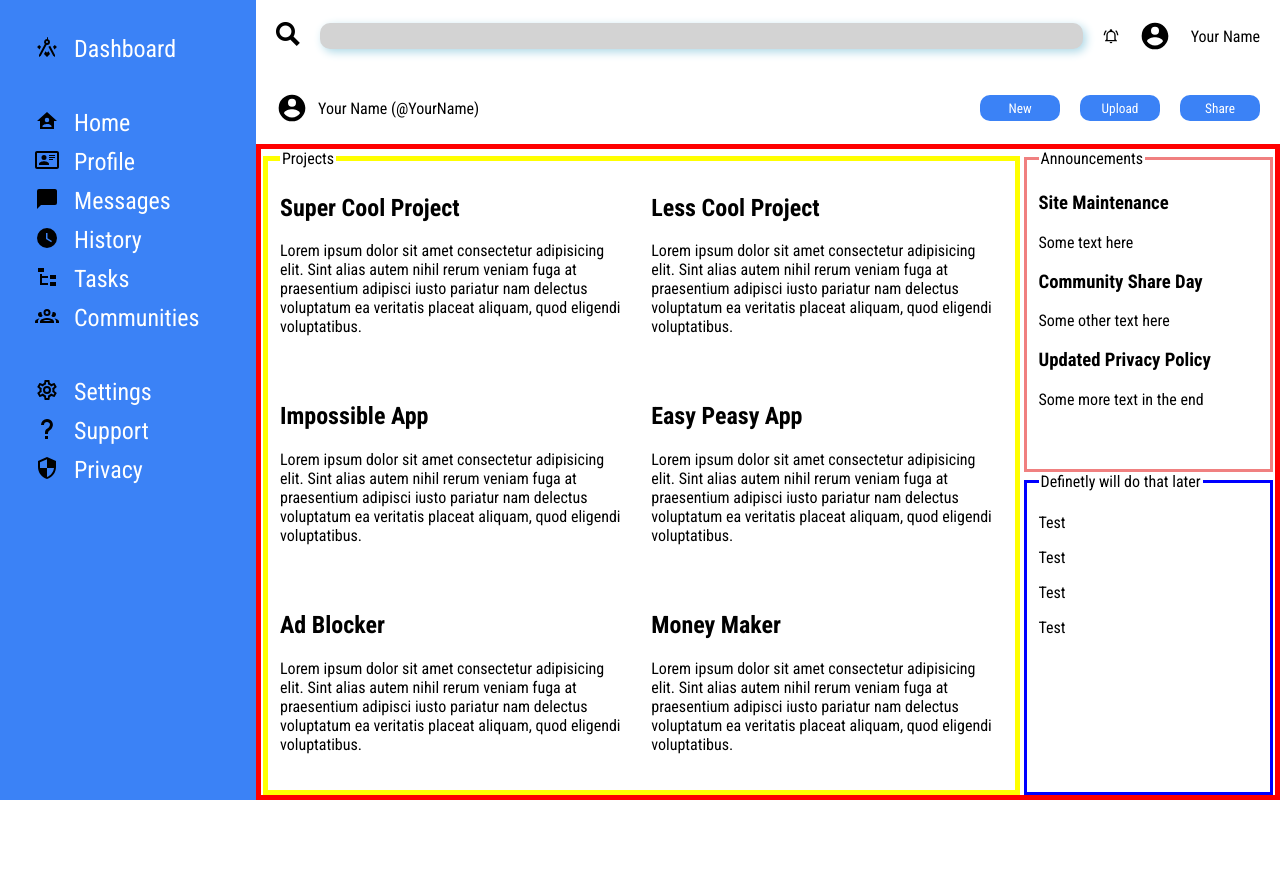
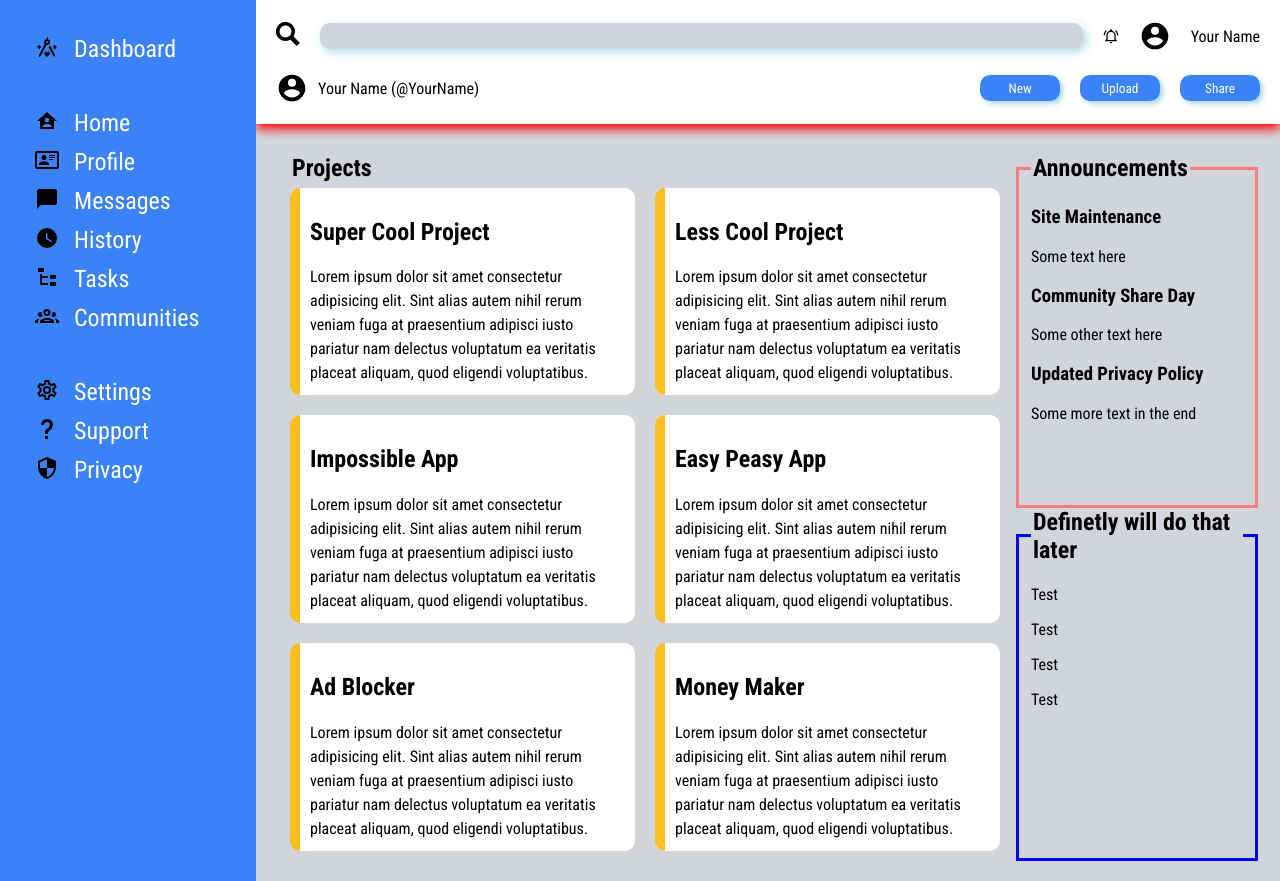
Before and after one commit to VbcVali/Admin-Dashboard, a plain HTML site: page index.html in a window 1280 px wide. Before the commit the page ends 800 px from the top, so only its background shows below. Drawn offline with Linux system fonts and the light colour scheme.

Commit message:
Style main part

```diff
--- a/style.css
+++ b/style.css
@@ -1,10 +1,10 @@
  /* <uniquifier>: Use a unique and descriptive class name
  <weight>: Use a value from 100 to 900 */
 
-.roboto-condensed-<uniquifier> {
+.roboto-condensed {
   font-family: "Roboto Condensed", sans-serif;
   font-optical-sizing: auto;
-  font-weight: <weight>;
+  font-weight: 300;
   font-style: normal;
 }
 
@@ -18,6 +18,8 @@ body {
     margin: 0;
     padding: 0;
     font-family: "Roboto Condensed";
+
+    background-color: #d1d5db;
 }
 
 .container {
@@ -28,11 +30,15 @@ body {
 }
 
 .header {
+    height: 100%;
     grid-column: 2 / -1;
     grid-row: 1 / 2;
 
     display: grid;
     grid-template-rows: auto auto;
+
+    background-color: white;
+    box-shadow: 0 5px 10px red;
 }
 
 .sidebar {
@@ -50,14 +56,19 @@ body {
 }
 
 .main {
+    height: 100%;
     grid-column: 2 / -1;
     grid-row: 2 / -1;
-    border: 5px solid red;
 
     display: grid;
     grid-template-columns: 3fr 1fr;
     grid-template-rows: 1fr 1fr;
     grid-auto-rows: 1fr;
+
+    padding: 20px;
+    padding-top: 30px;
+    font-family: inherit;
+
 }
 
 
@@ -74,6 +85,7 @@ body {
     align-items: center;
     align-content: center;
     padding: 20px;
+    padding-top: 0;
 }
 
 .greeting {
@@ -93,7 +105,7 @@ body {
     border: none;
     border-radius: 10px;
     height: 2em;
-    background-color: lightgray;
+    background-color: #d1d5db;
     box-shadow: 3px 3px 10px lightblue;
 }
 
@@ -114,8 +126,6 @@ body {
     grid-template-columns: 1fr 1fr;
     /* grid-template-rows: auto; */
     gap: 20px;
-
-    border: 5px solid yellow;
 }
 
 
@@ -134,12 +144,7 @@ body {
 
 
 
-
-
-
-
-
-/* Testing */
+/* Sidebar main style */
 .logo,
 .home,
 .profile,
@@ -159,6 +164,10 @@ body {
     align-content: center;
     color: white;
 }
+/* End of sidebar main style */
+
+
+
 
 .bell {
     height: 1em;
@@ -186,4 +195,31 @@ button {
     justify-content: center;
     align-items: center;
     font-family: inherit;
+    box-shadow: 3px 3px 5px lightblue;
 }
+
+button:hover {
+    cursor: pointer;
+}
+
+.article {
+    height: fit-content;
+    padding: 10px;
+    border-left: 10px solid #fbbf24;
+    border-radius: 10px;
+    box-shadow: 5px 5px 10px lightgray;
+    background-color: white;
+}
+
+article {
+    line-height: 1.5;
+}
+
+legend {
+    font-size: x-large;
+    font-weight: bold;
+}
+
+fieldset {
+    border: none;
+}
```
Also changed, not shown: index.html (+2 -2 lines).
